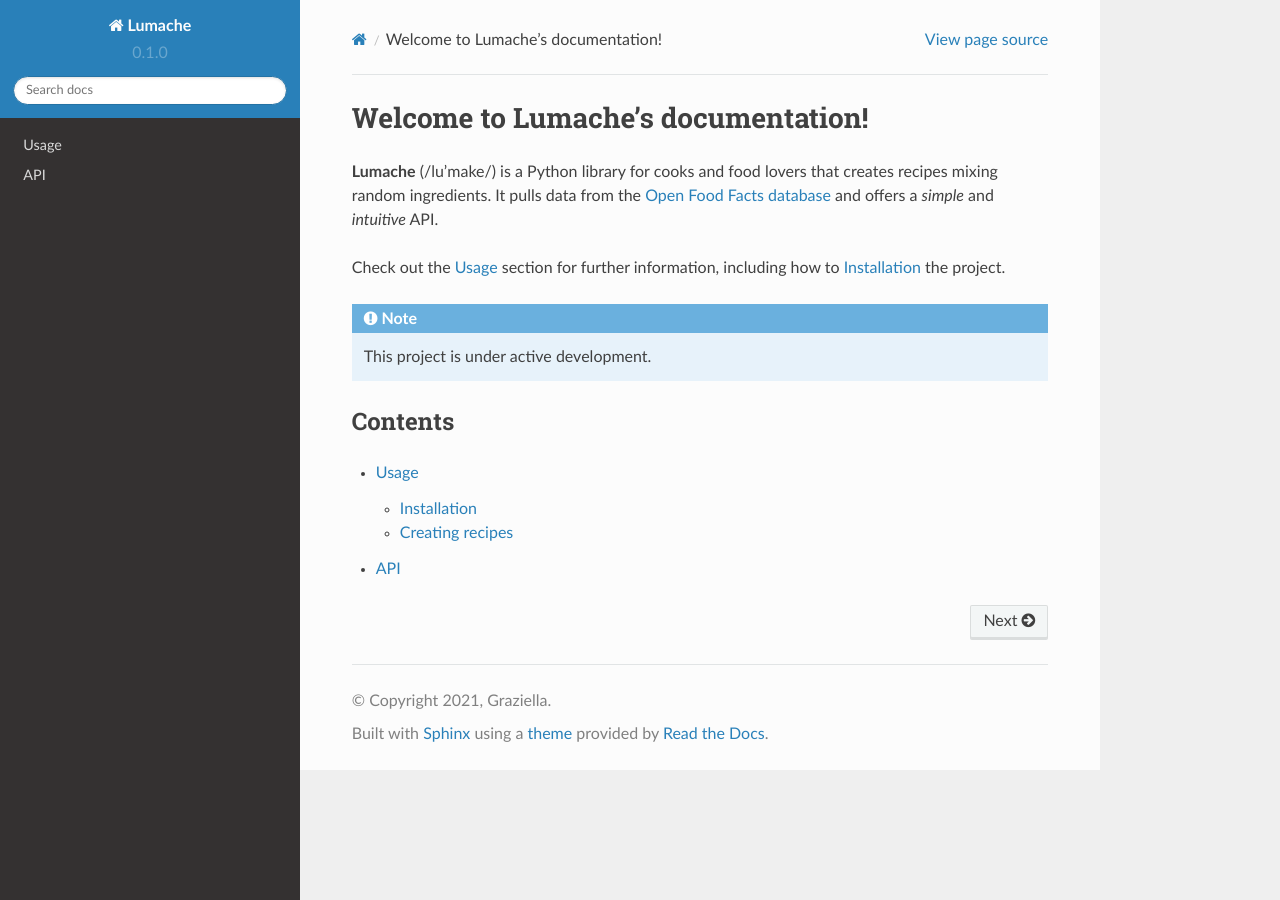
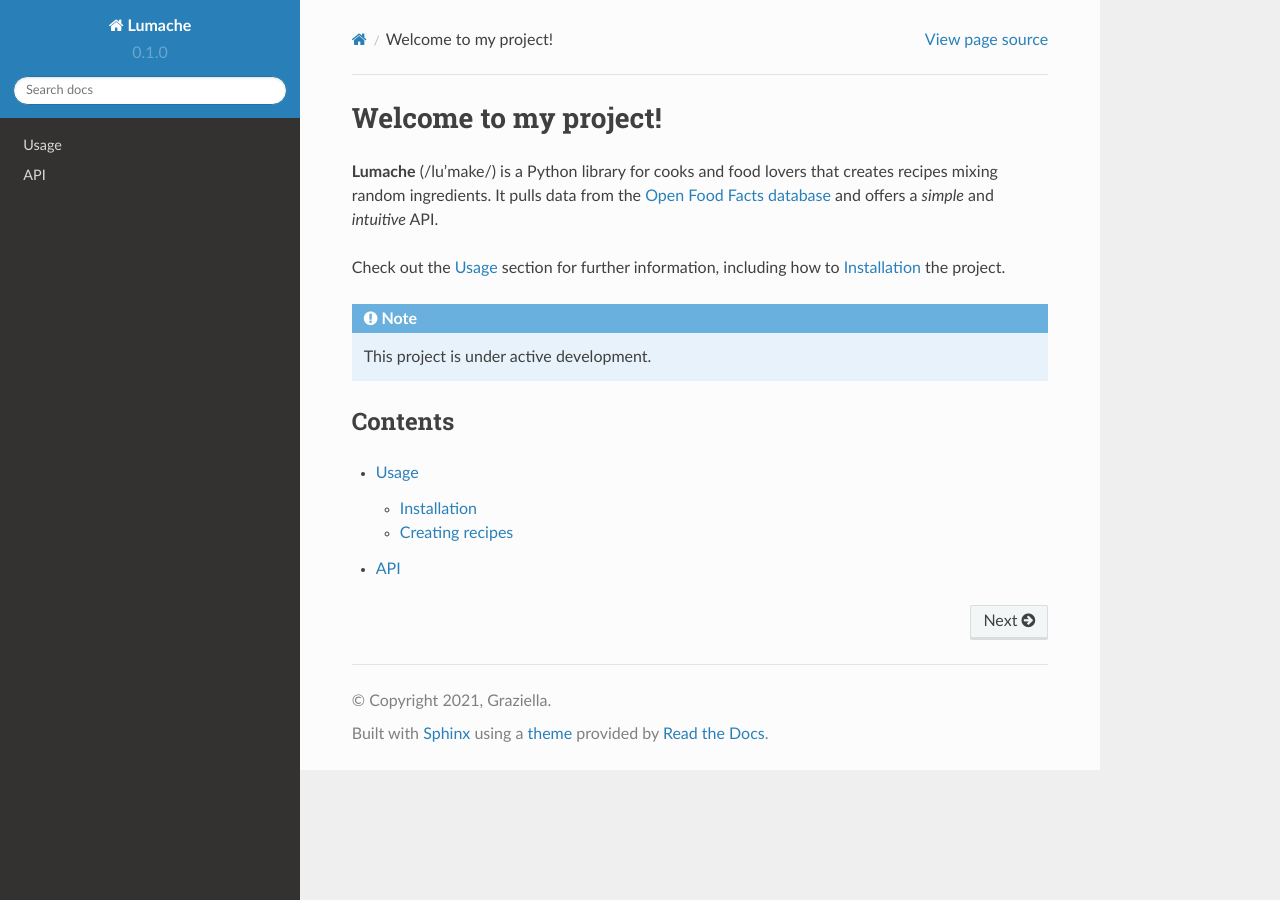
Before and after one commit to iacobcl/testOpenDay, a Sphinx documentation site: the page built from docs/source/index.rst, in a window 1280 px wide. Built offline with Sphinx 7.4.7 and the Read the Docs theme 2.0.0, drawn with Linux system fonts in a browser that asks for light colours.

Commit message:
Update index.rst

```diff
--- a/docs/source/index.rst
+++ b/docs/source/index.rst
@@ -1,4 +1,4 @@
-Welcome to Lumache's documentation!
+Welcome to my project!
 ===================================
 
 **Lumache** (/lu'make/) is a Python library for cooks and food lovers
```
